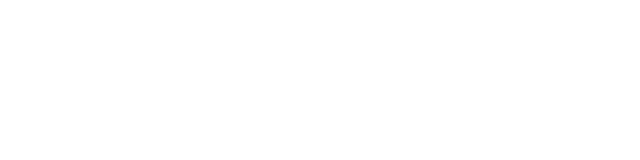
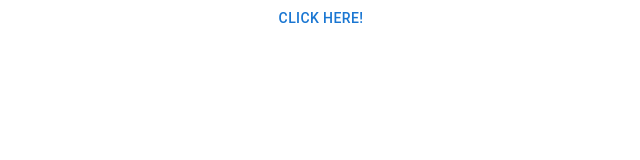
Before and after one commit to JAMES-CERO/RR-Portfolio, a React (Create React App) app: page / in a window 1280 px wide. Shown: the top 160 px of the page, without its empty margins (319-959 px from the left). Built offline with nearby package versions, Linux system fonts and the light colour scheme.

Commit message:
button/menu component

```diff
--- a/package.json
+++ b/package.json
@@ -3,6 +3,9 @@
   "version": "0.1.0",
   "private": true,
   "dependencies": {
+    "@emotion/react": "^11.10.6",
+    "@emotion/styled": "^11.10.6",
+    "@mui/material": "^5.11.12",
     "@testing-library/jest-dom": "^5.16.5",
     "@testing-library/react": "^13.4.0",
     "@testing-library/user-event": "^13.5.0",
--- a/src/App.js
+++ b/src/App.js
@@ -1,10 +1,11 @@
 
 import './App.css';
+import StartButtom from './components/StartButtom';
 
 function App() {
   return (
     <div className="App">
-
+      <StartButtom/>
     </div>
   );
 }
--- /dev/null
+++ b/src/components/StartButtom.js
@@ -0,0 +1,41 @@
+import React, { useState} from "react"
+import Button from "@mui/material/Button"
+import Menu from "@mui/material/Menu"
+import MenuItem from "@mui/material/MenuItem"
+import Fade from "@mui/material/Fade"
+
+
+const StartButtom = () => {
+    const [anchorEl, setAnchorEl] = useState(null)
+    const open = Boolean(anchorEl)
+
+    const handleClick = (event) => {
+        setAnchorEl(event.currentTarget)
+    }
+
+    const handleClose = () => {
+        setAnchorEl(null)
+    }
+
+    return (
+        <div>
+            <Button aria-controls="fade-menu" aria-haspopup="true" onClick={handleClick}>
+                Click Here!
+            </Button>
+            <Menu
+                id="fade-menu"
+                anchorEl={anchorEl}
+                keepMounted
+                open={open}
+                onClose={handleClose}
+                TransitionComponent={Fade}
+            >
+                <MenuItem onClick={handleClose}>About Me</MenuItem>
+                <MenuItem onClick={handleClose}>My awesome github's repos</MenuItem>
+                <MenuItem onClick={handleClose}>Contact Me</MenuItem>
+            </Menu>
+        </div>
+    )
+}
+
+export default StartButtom
```
Also changed, not shown: src/components/Card.js (added), src/components/NavBar.js (added), 1 other file (tests, documents, lock files or other folders).
